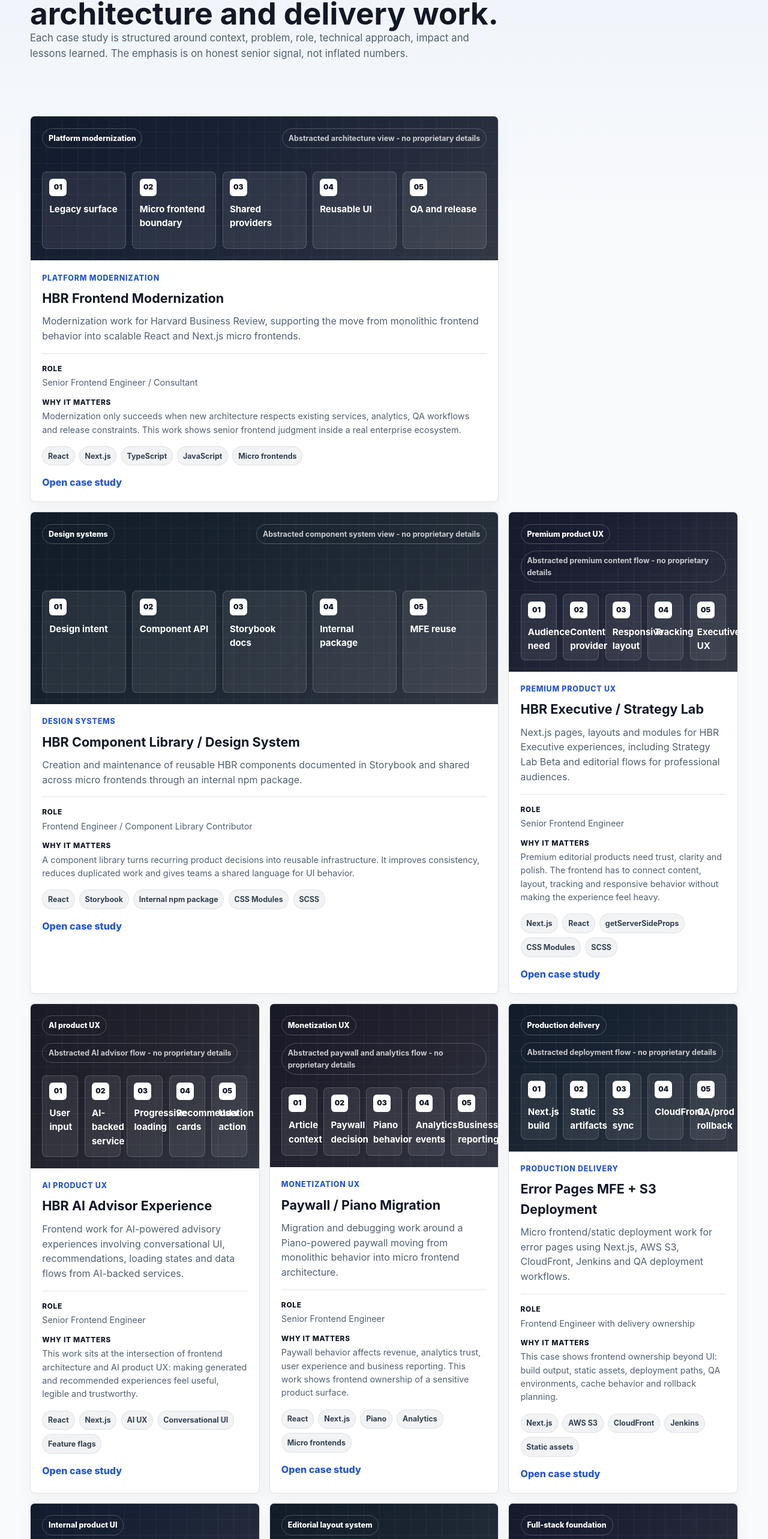
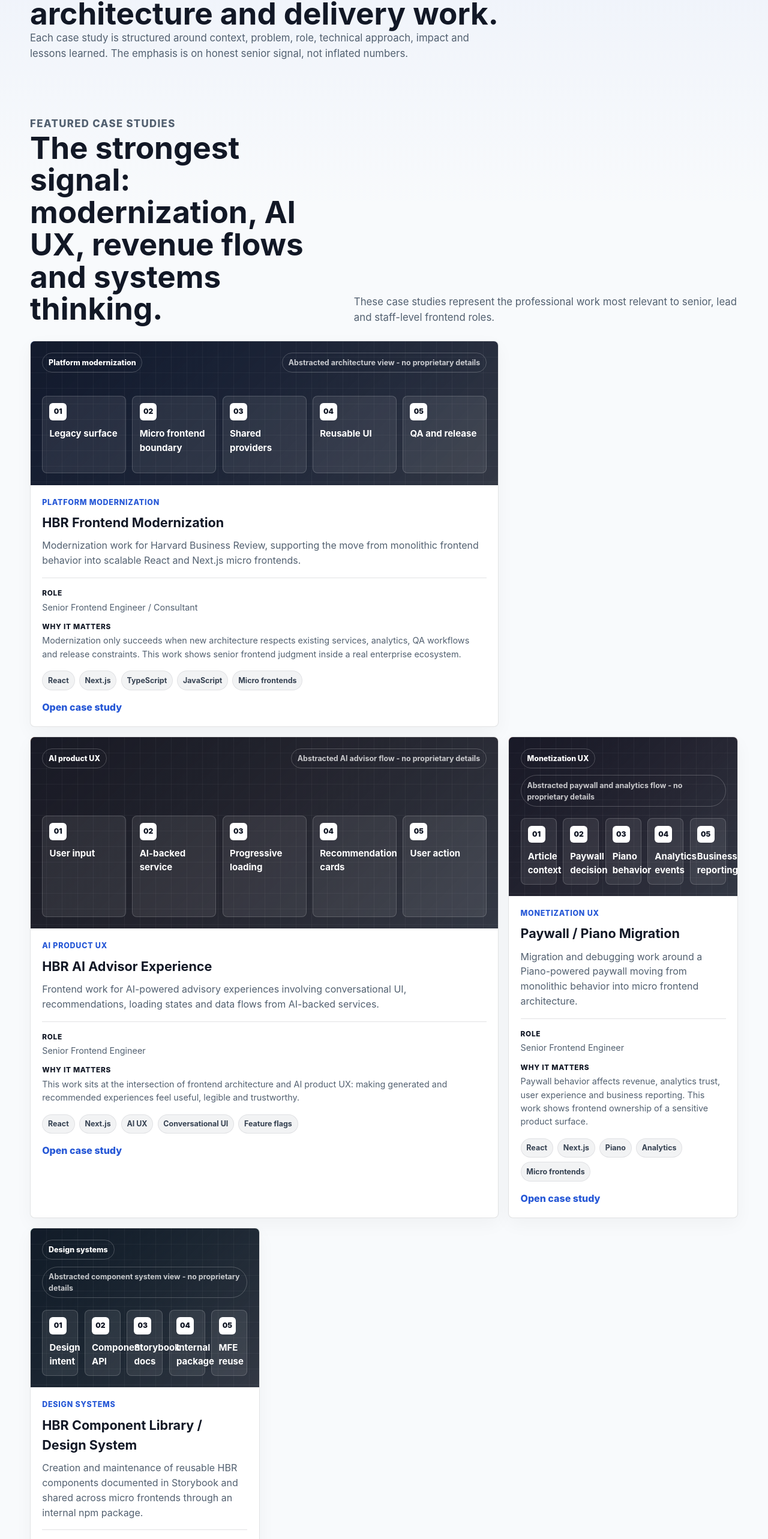
Before and after one commit to mcomi/portfolio, a Next.js app: page /work in a window 1280 px wide. Shown: the part 221-2787 px from the top of the page at 60% size. Built offline with nearby package versions, Linux system fonts and the light colour scheme.

Commit message:
feat: refine work hierarchy and GitHub positioning

```diff
--- a/components/SiteLayout.tsx
+++ b/components/SiteLayout.tsx
@@ -22,7 +22,7 @@
 
 export default function SiteLayout({
   children,
-  title = "Manuel Comi - Senior Frontend Engineer",
+  title = "Manuel Comi — Senior Frontend Engineer",
   description = "Senior Frontend Engineer based in Mexico, focused on React, Next.js, micro frontends, design systems, AI product UX and enterprise frontend modernization.",
 }: SiteLayoutProps) {
   const router = useRouter();
@@ -77,7 +77,7 @@
               LinkedIn
             </a>
             <a href={profile.github} target="_blank" rel="noreferrer">
-              Public GitHub
+              Public GitHub projects
             </a>
           </div>
         </div>
--- a/data/portfolio.ts
+++ b/data/portfolio.ts
@@ -30,6 +30,7 @@
 
 export type SkillGroup = {
   title: string;
+  description: string;
   items: string[];
 };
 
@@ -497,12 +498,22 @@
   "hbr-frontend-modernization",
   "hbr-ai-advisor-experience",
   "paywall-piano-migration",
+  "hbr-component-library-design-system",
+];
+
+export const additionalCaseSlugs = [
+  "hbr-executive-strategy-lab",
   "error-pages-mfe-s3-deployment",
+  "template-library-mvp2",
+  "editorial-layout-system-herozone",
+  "unam-filmoteca-digital-archive",
 ];
 
 export const skillGroups: SkillGroup[] = [
   {
     title: "Frontend",
+    description:
+      "My daily frontend work is centered on React and Next.js product surfaces, with attention to responsive behavior, accessibility, performance and maintainable styling.",
     items: [
       "React",
       "Next.js",
@@ -519,6 +530,8 @@
   },
   {
     title: "Architecture",
+    description:
+      "I work comfortably in systems where frontend architecture has to respect legacy behavior, shared providers, API contracts, feature flags and micro frontend boundaries.",
     items: [
       "Micro frontends",
       "Component libraries",
@@ -533,6 +546,8 @@
   },
   {
     title: "Testing / Quality",
+    description:
+      "Quality for me includes code review, documented component behavior, QA collaboration and implementation choices that make future changes easier to reason about.",
     items: [
       "Storybook",
       "Code reviews",
@@ -545,6 +560,8 @@
   },
   {
     title: "Infrastructure / Delivery",
+    description:
+      "I can follow frontend work into delivery: Jenkins pipelines, Docker, S3/CloudFront deployments, environment configuration, static artifacts and rollback concerns.",
     items: [
       "Jenkins",
       "Docker",
@@ -558,6 +575,8 @@
   },
   {
     title: "AI / Product",
+    description:
+      "For AI product UX, I focus on useful states and trust-building flows: progressive loading, recommendations, feature-flagged rollout, service integration and analytics-aware behavior.",
     items: [
       "AI Advisor UX",
       "Conversational interfaces",
@@ -672,3 +691,9 @@
     .map((slug) => getCaseStudy(slug))
     .filter((study): study is CaseStudy => Boolean(study));
 }
+
+export function getAdditionalCaseStudies() {
+  return additionalCaseSlugs
+    .map((slug) => getCaseStudy(slug))
+    .filter((study): study is CaseStudy => Boolean(study));
+}
--- a/pages/contact.tsx
+++ b/pages/contact.tsx
@@ -14,6 +14,9 @@
         <h1 className={styles.pageTitle}>Let us talk about senior frontend roles where product and architecture both matter.</h1>
         <p className={styles.pageLead}>
           Based in Mexico and open to remote or international teams. Best fit: senior frontend, lead frontend, AI product frontend and frontend/platform architecture roles.
+        </p>
+        <p className={styles.pageLead}>
+          Public GitHub projects are available as selected examples. Most recent production work is represented through the case studies on this site because it lives in private enterprise repositories and organization-managed GitHub accounts.
         </p>
       </section>
       <section className={`${styles.container} ${styles.section}`}>
--- a/pages/index.tsx
+++ b/pages/index.tsx
@@ -19,7 +19,7 @@
   const featuredCases = getFeaturedCaseStudies();
 
   return (
-    <SiteLayout title="Manuel Comi - Senior Frontend Engineer">
+    <SiteLayout title="Manuel Comi — Senior Frontend Engineer">
       <section className={styles.container}>
         <div className={styles.hero}>
           <div>
@@ -37,7 +37,7 @@
                 Contact Manuel
               </Link>
               <a className={styles.buttonSecondary} href={profile.github} target="_blank" rel="noreferrer">
-                View selected public work
+                GitHub demos and experiments
               </a>
             </div>
           </div>
--- a/pages/skills.tsx
+++ b/pages/skills.tsx
@@ -22,6 +22,7 @@
           {skillGroups.map((group) => (
             <article className={styles.skillCard} key={group.title}>
               <h3>{group.title}</h3>
+              <p>{group.description}</p>
               <TagList items={group.items} label={`${group.title} skills`} />
             </article>
           ))}
--- a/pages/work/index.tsx
+++ b/pages/work/index.tsx
@@ -1,9 +1,13 @@
 import CaseStudyCard from "@/components/CaseStudyCard";
+import SectionHeader from "@/components/SectionHeader";
 import SiteLayout from "@/components/SiteLayout";
-import { caseStudies } from "@/data/portfolio";
+import { getAdditionalCaseStudies, getFeaturedCaseStudies } from "@/data/portfolio";
 import styles from "@/styles/portfolio.module.css";
 
 export default function WorkPage() {
+  const featuredCases = getFeaturedCaseStudies();
+  const additionalCases = getAdditionalCaseStudies();
+
   return (
     <SiteLayout
       title="Work and Case Studies - Manuel Comi"
@@ -17,8 +21,25 @@
         </p>
       </section>
       <section className={`${styles.container} ${styles.section}`}>
+        <SectionHeader
+          eyebrow="Featured case studies"
+          title="The strongest signal: modernization, AI UX, revenue flows and systems thinking."
+          text="These case studies represent the professional work most relevant to senior, lead and staff-level frontend roles."
+        />
         <div className={styles.cardsGrid}>
-          {caseStudies.map((study) => (
+          {featuredCases.map((study) => (
+            <CaseStudyCard key={study.slug} study={study} />
+          ))}
+        </div>
+      </section>
+      <section className={`${styles.container} ${styles.section}`}>
+        <SectionHeader
+          eyebrow="Additional work"
+          title="Supporting examples across product surfaces, delivery and systems background."
+          text="These projects add depth around premium editorial UX, production deployment, internal tools, frontend craft and earlier full-stack foundations."
+        />
+        <div className={styles.cardsGrid}>
+          {additionalCases.map((study) => (
             <CaseStudyCard key={study.slug} study={study} />
           ))}
         </div>
```
